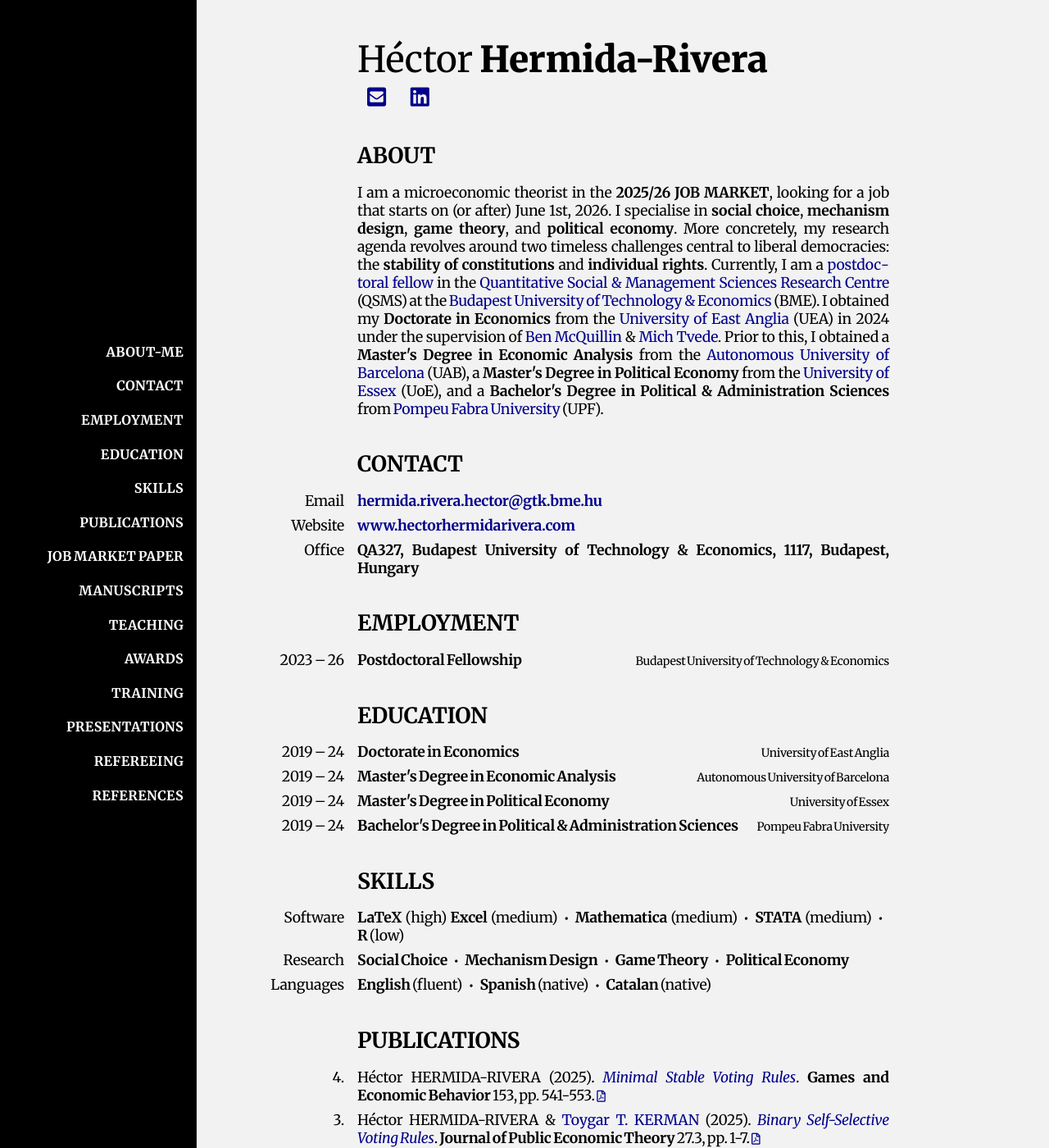
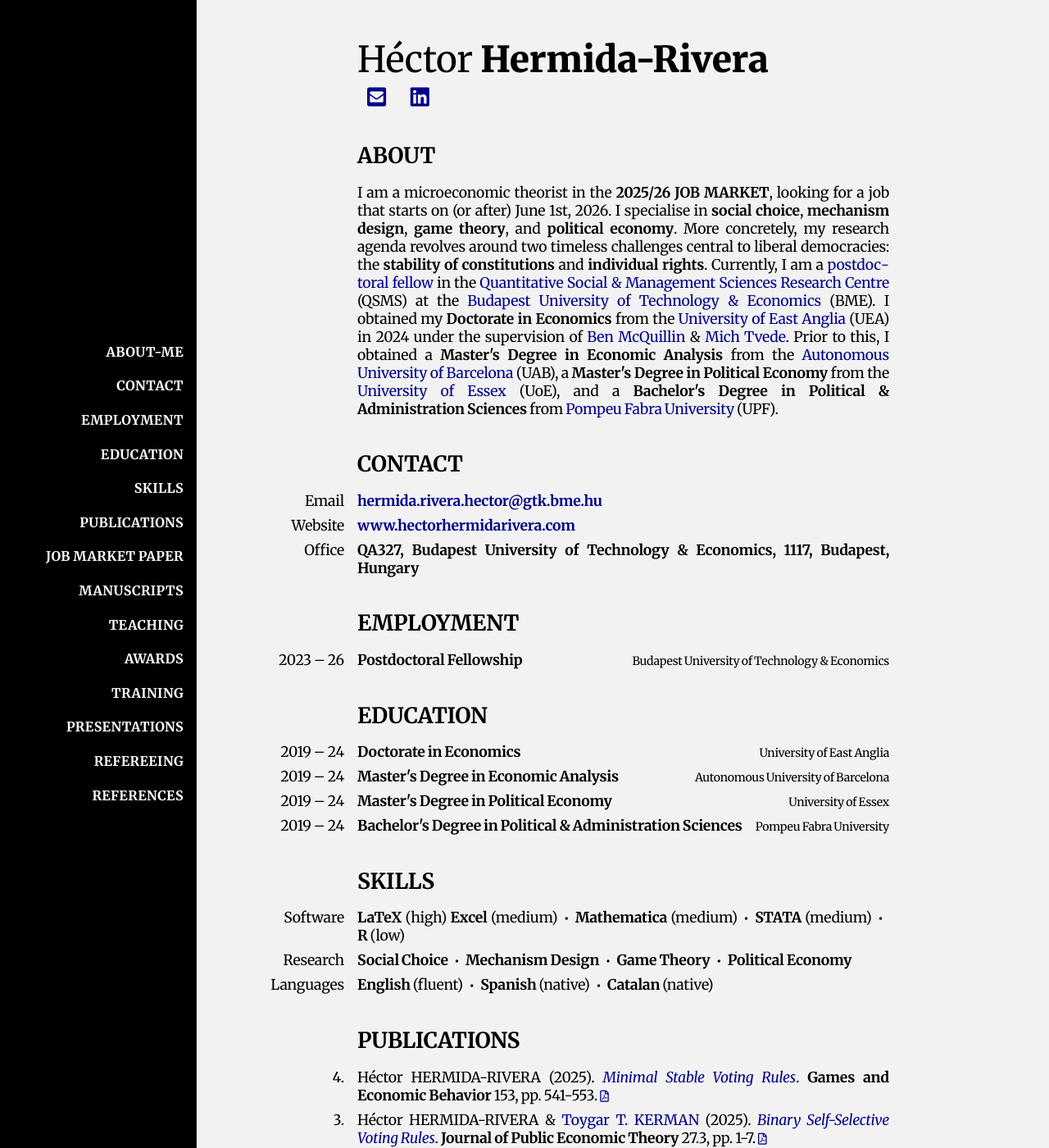
Before and after one commit to HectorHermidaRivera/hectorhermidarivera.github.io, a Jekyll site: the page built from index.md, in a window 1280 px wide and 1400 px high. Shown: the whole window at 82% size. Built offline with Jekyll 4.4.1, drawn with Linux system fonts in a browser that asks for light colours; a style sheet for code colours, icons or effects is not loaded.

Commit message:
Update style.css

```diff
--- a/assets/css/style.css
+++ b/assets/css/style.css
@@ -279,7 +279,7 @@ body {
   font-family: 'Merriweather', serif;
   font-stretch: 95%;
   letter-spacing: -0.015em;
-  word-spacing: -0.1em;
+  word-spacing: -0.05em;
   font-feature-settings: "kern" 1, "liga" 1, "clig" 1, "calt" 1;
   text-rendering: optimizeLegibility;
 }
```
